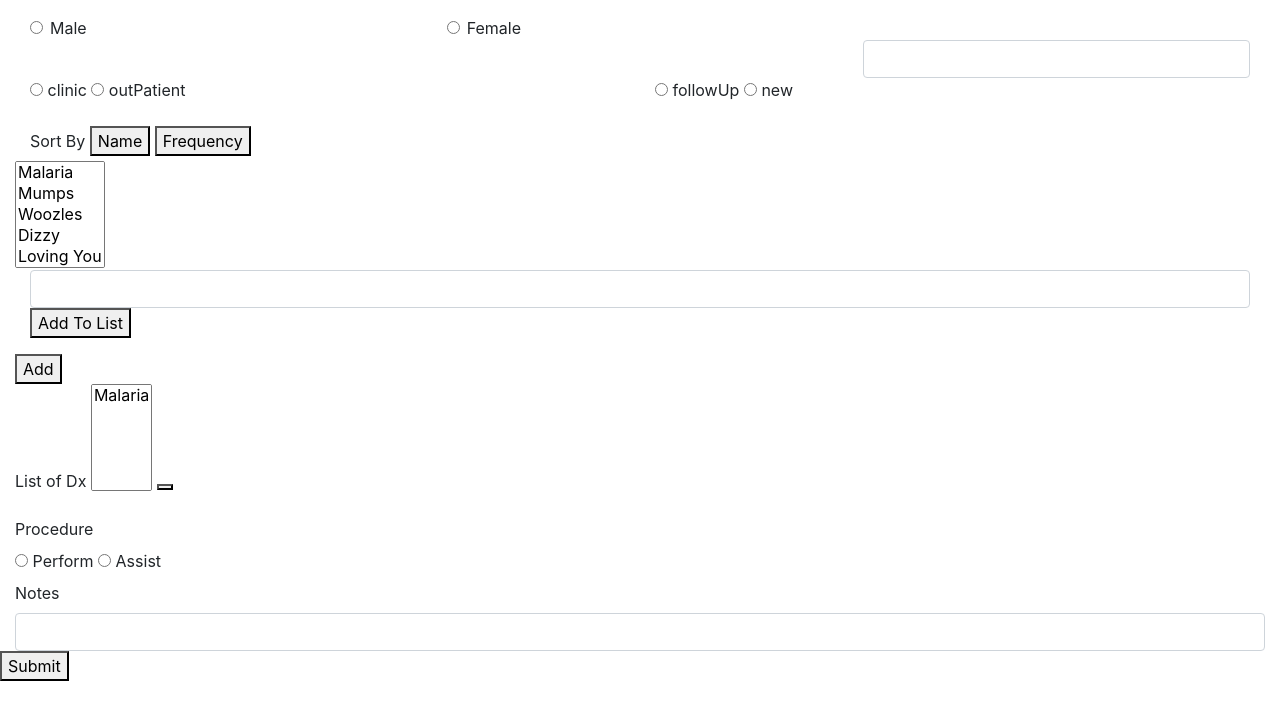
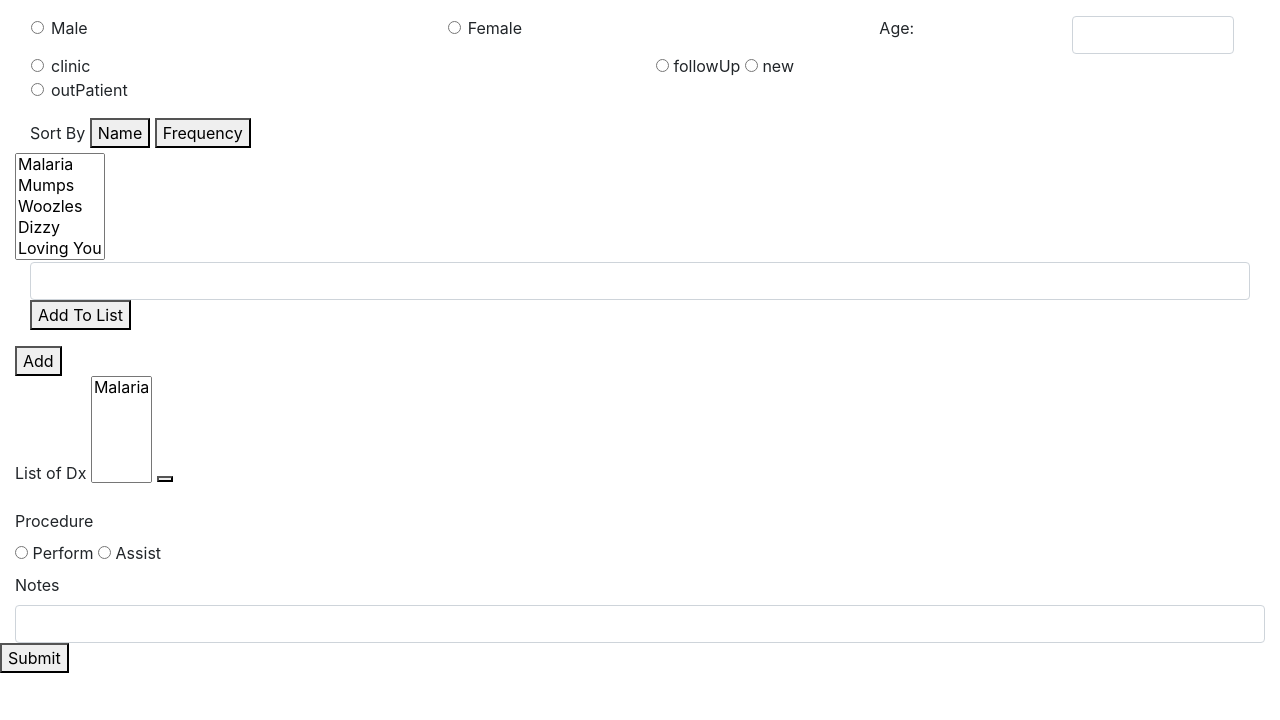
Before and after one commit to EvanFCMoses/statLoggerWebpage, a Django app: page /encounter/ in a window 1280 px wide. Shown: the top 720 px of the page. Run offline with Django 3.2, Linux system fonts and the light colour scheme; some libraries are stand-ins or nearby versions.

Commit message:
fixing some padding

```diff
--- a/statWebApp/encounter/templates/dataEntry.html
+++ b/statWebApp/encounter/templates/dataEntry.html
@@ -19,33 +19,41 @@
             <p>
                 <div class="container-fluid">
                     <div class="d-flex justify-content-center">
-                        <div class="col-sm">
+                        <div class="col-sm px-3">
                             <div class="form-check">
                                 <input class="form-check-input" type="radio" id="genderIndicationMale" name="gender">
                                 <label class="form-check-label" for="genderIndicationMale">Male</label>
                             </div>
                         </div>
-                        <div class="col-sm">
+                        <div class="col-sm px-3">
                             <div class="form-check">
                                 <input class="form-check-input" type="radio" id="genderIndicationFemale" name="gender">
                                 <label class="form-check-label" for="genderIndicationFemale">Female</label>
                             </div>
                         </div>
-                        <div class="col-sm">
-                            <label for="ageInput" class="form-label"></label>
-                            <input type="number" class="form-control" id="ageInput"></div>
+                        <div class="col-sm px-3">
+                            <div class="d-flex justify-content-center">
+                                <div class="col-sm">
+                                    <label for="ageInput" class="form-label pe-1">Age:</label>
+                                </div>
+                                <div class="col-sm">
+                                    <input type="number" class="form-control" id="ageInput">
+                                </div>
+                            </div>
                         </div>
                     </div>
                 </div>
                 <div class="container-fluid">
                     <div class="d-flex justify-content-center">
-                        <div class="col-sm">
-                            <form action="/action_page.php">
-                                <input type="radio" id="clinic" name="clinicLocation" value="clinic">
-                                <label for="clinic">clinic</label>
-                                <input type="radio" id="outPatient" name="clinicLocation" value="outPatient">
-                                <label for="outPatient">outPatient</label>
-                            </form>
+                        <div class="col-sm px-3">
+                            <div class="form-check">
+                                <input class="form-check-input" type="radio" id="clinic" name="clinicLocation" value="clinic">
+                                <label class="form-check-label" for="clinic">clinic</label>
+                            </div>
+                            <div class="form-check">
+                                <input class="form-check-input" type="radio" id="outPatient" name="clinicLocation" value="outPatient">
+                                <label class="form-check-label" for="outPatient">outPatient</label>
+                            </div>
                         </div>
                         <div class="col-sm">
                             <form action="/action_page.php">
```
